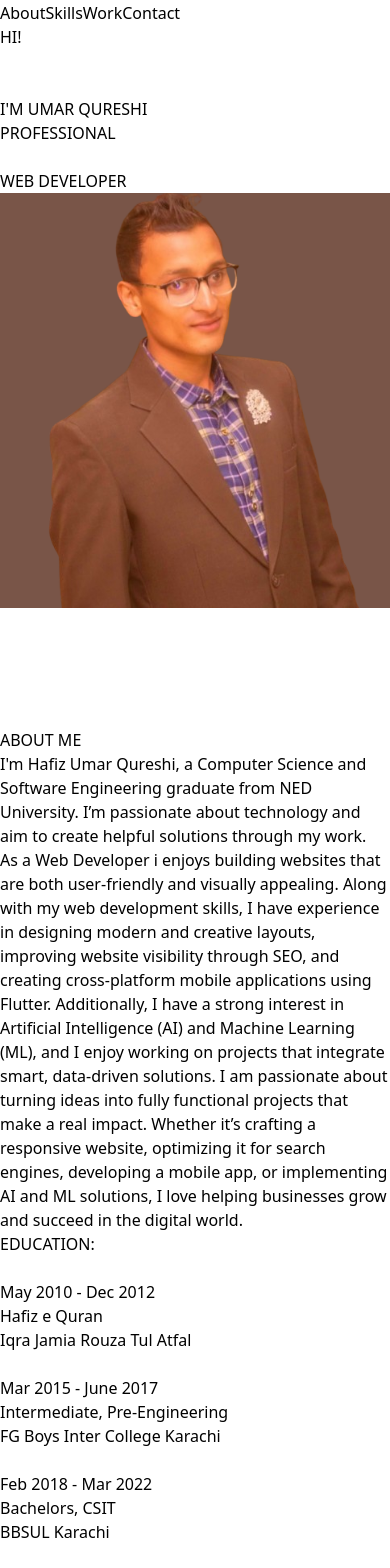
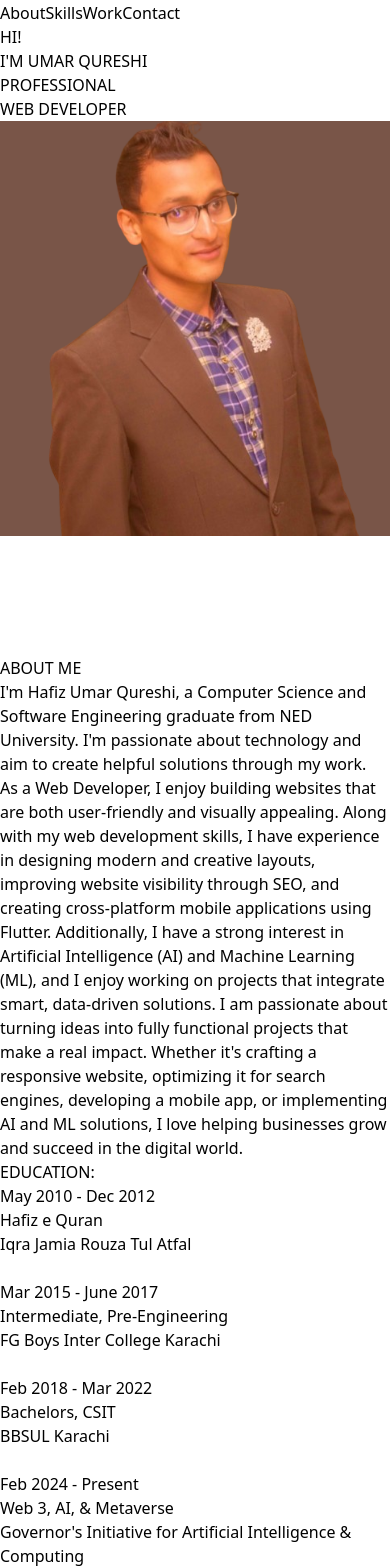
Before and after one commit to Umerqureshi786/My-Website, a Next.js app: page / in a window 390 px wide. Shown: the part 23-1591 px from the top of the page. Built offline with nearby package versions, Linux system fonts and the light colour scheme.

Commit message:
Responsive

```diff
--- a/src/app/Footer.tsx
+++ b/src/app/Footer.tsx
@@ -4,15 +4,15 @@ export const Footer = () => {
   return (
     <div>
 
-            <div className='flex justify-evenly  p-4 bg-slate-900 text-white'>
-                <div className=' w-96 mt-14'>
-                    <h1 className='font-bold text-2xl'>Umar Qureshi</h1>
-                    <p className='mt-4'>Crafted with passion and dedication, this website is a reflection of my journey, skills, and commitment to excellence in every project I undertake!</p>
+      <div className='grid grid-cols-1 sm:grid-cols-1 gap-10 md:grid-cols-2 lg:grid-cols-4  p-4 bg-slate-900 text-white'>
+        <div className='  mt-4'>
+          <h1 className='font-bold text-3xl'>Umar Qureshi</h1>
+          <p className='mt-4'>Crafted with passion and dedication, this website is a reflection of my journey, skills, and commitment to excellence in every project.</p>
         </div>
 
         <div className='mt-4 flex flex-col gap-3'>
 
-                    <h1 className='text-2xl font-semibold w-max'>Quick Links</h1>
+          <h1 className='text-3xl font-bold w-max'>Quick Links</h1>
           <a href="#" className=''>About</a>
           <a href="#">Skills</a>
           <a href="#">Work</a>
@@ -22,7 +22,7 @@ export const Footer = () => {
 
 
         <div className='mt-4 flex flex-col gap-3'>
-                    <h1 className='text-2xl font-semibold w-max'>My Services</h1>
+          <h1 className='text-3xl font-bold w-max'>My Services</h1>
           <a href="#" className=''>Web Development</a>
           <a href="#">App Development</a>
           <a href="#">Web Designing</a>
@@ -33,7 +33,7 @@ export const Footer = () => {
 
 
         <div className='mt-4 flex flex-col  gap-3'>
-                    <h1 className='text-2xl font-semibold w-max'>About</h1>
+          <h1 className='text-3xl font-bold w-max'>About</h1>
           <a href="#" className=''>Privacy Policy</a>
           <a href="#">Hire Me</a>
           <a href="#">Terms & Conditions</a>
--- a/src/app/Navbar.tsx
+++ b/src/app/Navbar.tsx
@@ -5,12 +5,12 @@ export const Navbar = () => {
         <div className="flex flex-wrap items-center justify-between sticky top-0 z-50 shadow-xl bg-sky-950 py-4 px-4 sm:px-6 md:px-8 lg:px-10 xl:px-12">
 
             {/* Logo Section */}
-            <div className="text-center sm:text-left">
+            <div className=" ml-24 ">
                 <h1 className="text-white text-xl sm:text-2xl font-bold">Hafiz Umar Qureshi</h1>
             </div>
 
             {/* Links Section */}
-            <div className="flex gap-4 sm:gap-6 text-white text-xs sm:text-sm md:text-base lg:text-lg mt-4 sm:mt-0">
+            <div className="flex gap-4 sm:gap-6 text-white text-xs sm:text-sm md:text-base lg:text-lg mt-4 sm:mt-0  ml-14">
                 <a href="#About" className="hover:bg-black border-2 border-white px-2 py-1 rounded-lg hover:active:text-sky-200 sm:px-3 md:px-4">About</a>
 
                 <a href="#Skills" className="hover:bg-black border-2 border-white px-2 py-1 rounded-lg hover:active:text-sky-200 sm:px-3 md:px-4">Skills</a>
--- a/src/app/page.tsx
+++ b/src/app/page.tsx
@@ -10,30 +10,38 @@ export default function Homepage() {
 
       <Navbar />
 
-      <div className='grid grid-cols-1 gap-2 mt-8 sm:grid-cols-1 md:grid-cols-2'>
+      <div className='grid grid-cols-1 gap-2 mt-8 md:grid-cols-2'>
+        {/* Left Column - Text Content */}
+        <div className='md:ml-20 lg:ml-32 xl:ml-40 mx-4 sm:mx-8 md:mx-0 text-center md:text-left'>
+          <h1 className='text-5xl sm:text-6xl md:text-7xl text-white font-bold mt-8 md:mt-20'>
+            HI!
+          </h1>
 
-        <div className='ml-80 w-max'>
-          <h1 className='text-7xl text-white font-bold mt-20'>HI!</h1>
-          <br /> <br />
-          <h1 className='text-6xl text-white font-sans font-bold'>I'M UMAR QURESHI </h1>
-          <h1 className='text-6xl text-white font-sans mt-4 font-bold'>PROFESSIONAL</h1> <br />
-          <h1 className='text-5xl font-bold text-sky-700 font-sans mt-4 bg-white w-max px-3 rounded-xl p-2 border-4  border-black hover:bg-sky-700  hover:text-white'>WEB DEVELOPER</h1>
-        </div>
-
-
-
-
-
-        <div className=' mt-10 '>
-
-          <Image src={"/Main 2.png"} alt='Umar ' width={400} height={400} className='ml-32 rounded-3xl mt-16 border-2 shadow-2xl shadow-sky-300 border-white' />
-
+          <div className='space-y-4 mt-6 md:mt-12'>
+            <h1 className='text-4xl sm:text-5xl md:text-6xl text-white font-sans font-bold'>
+              I'M UMAR QURESHI
+            </h1>
+            <h1 className='text-4xl sm:text-5xl md:text-6xl text-white font-sans font-bold'>
+              PROFESSIONAL
+            </h1>
+            <div className='flex justify-center md:justify-start'>
+              <h1 className='text-3xl sm:text-4xl md:text-5xl font-bold text-sky-700 font-sans bg-white w-max px-3 rounded-xl p-2 border-4 border-black hover:bg-sky-700 hover:text-white transition-all'>
+                WEB DEVELOPER
+              </h1>
+            </div>
+          </div>
 
         </div>
 
+        {/* Right Column - Image */}
+        <div className='mt-8 md:mt-10 flex justify-center md:justify-start'>
+          <Image src={"/Main 2.png"} alt='Umar' width={400} height={400}
+            className='w-3/4 sm:w-2/3 md:w-3/4 lg:w-2/3 xl:w-1/2 rounded-3xl border-2 shadow-2xl shadow-sky-300 border-white mx-auto md:ml-8 lg:ml-12'
+          />
+        </div>
+      </div>
 
 
-      </div>
 
       <section id="About" />
 
@@ -52,9 +60,12 @@ export default function Homepage() {
 
 
         <h1 className='text-3xl font-bold text-white'> ABOUT ME</h1>
-        <div className='p-6 w-96 mt-2'>
-          <p className='text-justify text-white'>I'm Hafiz Umar Qureshi, a Computer Science and Software Engineering graduate from NED University. I’m passionate about technology and aim to create helpful solutions through my work.</p>
+        <div className="p-3 sm:p-2 w-full sm:w-96 mt-2  max-w-md mx-auto">
+          <p className="text-justify text-white px-12 text-lg">
+            I&apos;m Hafiz Umar Qureshi, a Computer Science and Software Engineering graduate from NED University. I&apos;m passionate about technology and aim to create helpful solutions through my work.
+          </p>
         </div>
+
 
         {/* Horizontal Line Below */}
         <div className="w-1/2 border-t-2 border-gray-300 mt-4"></div>
@@ -70,71 +81,81 @@ export default function Homepage() {
 
         </div> */}
 
-        <div className='flex justify-center py-12 px-10 '>
+        <div className='flex justify-center  sm:p-6'>
 
-          <p className='text-white p-2 text-justify px-48'> As a Web Developer i enjoys building websites that are both user-friendly and visually appealing. Along with my web development skills, I have experience in designing modern and creative layouts, improving website visibility through SEO, and creating cross-platform mobile applications using Flutter. Additionally, I have a strong interest in Artificial Intelligence (AI) and Machine Learning (ML), and I enjoy working on projects that integrate smart, data-driven solutions. I am passionate about turning ideas into fully functional projects that make a real impact. Whether it’s crafting a responsive website, optimizing it for search engines, developing a mobile app, or implementing AI and ML solutions, I love helping businesses grow and succeed in the digital world.
+          <p className='text-white text-lg sm:text-base md:text-lg
+               sm:px-8 md:px-12 lg:px-24 xl:px-32
+              max-w-[100%] sm:max-w-[90%] md:max-w-[85%] lg:max-w-[80%] xl:max-w-[70%]
+              text-justify leading-relaxed sm:leading-loose
+              mx-auto'>
+            As a Web Developer, I enjoy building websites that are both user-friendly and visually appealing.
+            Along with my web development skills, I have experience in designing modern and creative layouts,
+            improving website visibility through SEO, and creating cross-platform mobile applications using Flutter.
+            Additionally, I have a strong interest in Artificial Intelligence (AI) and Machine Learning (ML),
+            and I enjoy working on projects that integrate smart, data-driven solutions.
+            I am passionate about turning ideas into fully functional projects that make a real impact.
+            Whether it's crafting a responsive website, optimizing it for search engines, developing a mobile app,
+            or implementing AI and ML solutions, I love helping businesses grow and succeed in the digital world.
+          </p>
+        </div>
 
-          </p>
 
-        </div>
       </div>
 
 
 
-      <div className='flex gap-20 mt-10'>
+      <div className='flex flex-col lg:flex-row gap-10 lg:gap-20 mt-8 lg:mt-10 '>
 
-        <div className=' ml-40'>
-
-          <div className='ml-48 text-white'>
-
-            <div>
-              <h1 className='text-3xl font-bold text-white ml-3'>EDUCATION:</h1>
+        {/* Education Section */}
+        <div className='lg:ml-12 xl:ml-20 px-4 sm:px-6 md:px-8 lg:px-0 '>
+          <div className='lg:ml-12 xl:ml-16 text-white'>
+            <div className=' text-center '>
+              <h1 className='text-3xl md:text-2xl lg:text-3xl font-bold text-white mt-4 lg:mt-6'>EDUCATION:</h1>
             </div>
 
-            <br />
-
-            <div className='ml-5 p-4'>
-
-
-              <ul className="list-disc"> <li>May 2010 - Dec 2012</li></ul>
-              <h1 className='font-bold text-xl text-amber-400'>Hafiz e Quran</h1>
-              <p>Iqra Jamia Rouza Tul Atfal</p>
-
-              <br />
-
-
-              <ul className="list-disc"> <li>Mar 2015 - June 2017</li></ul>
-              <h1 className='font-bold text-xl text-amber-400'>Intermediate, Pre-Engineering</h1>
-              <p>FG Boys Inter College Karachi</p>
-
-              <br />
-
-              <ul className="list-disc"><li>Feb 2018 - Mar 2022 </li></ul>
-              <h1 className='font-bold text-xl text-amber-400'>Bachelors, CSIT</h1>
-              <p>BBSUL Karachi</p>
-
-              <br />
-
-              <ul className="list-disc"> <li>Feb 2024 - Present</li> </ul>
-              <h1 className='font-bold text-xl text-amber-400'>Web 3, AI, & Metaverse</h1>
-              <p>Governor's Initiative for Artificial Intelligence & Computing</p>
-
-
+            <div className='p-2 md:p-4 space-y-4 md:space-y-6 ml-20 '>
+              {[
+                {
+                  dates: "May 2010 - Dec 2012",
+                  title: "Hafiz e Quran",
+                  institution: "Iqra Jamia Rouza Tul Atfal"
+                },
+                {
+                  dates: "Mar 2015 - June 2017",
+                  title: "Intermediate, Pre-Engineering",
+                  institution: "FG Boys Inter College Karachi"
+                },
+                {
+                  dates: "Feb 2018 - Mar 2022",
+                  title: "Bachelors, CSIT",
+                  institution: "BBSUL Karachi"
+                },
+                {
+                  dates: "Feb 2024 - Present",
+                  title: "Web 3, AI, & Metaverse",
+                  institution: "Governor's Initiative for Artificial Intelligence & Computing"
+                }
+              ].map((item, index) => (
+                <div key={index} className='space-y-2'>
+                  <div className='flex items-center'>
+                    <div className='w-2 h-2 bg-amber-400 rounded-full mr-2'></div>
+                    <span className='text-sm md:text-base'>{item.dates}</span>
+                  </div>
+                  <h2 className='font-bold text-lg md:text-xl text-amber-400 pl-4'>{item.title}</h2>
+                  <p className='text-sm md:text-base pl-4'>{item.institution}</p>
+                  {index < 3 && <br className='hidden md:block' />}
+                </div>
+              ))}
             </div>
           </div>
-
-
         </div>
 
-        <div className=''>
-          <Image src={"/Cap.png"} alt='cap' width={400} height={300} className='mt-10' />
-
+        {/* Image Section - Hidden on mobile and tablet */}
+        <div className='hidden lg:block  lg:ml-8 xl:ml-12 '>
+          <Image src="/Cap.png" alt='cap' width={400} className='mt-6 lg:mt-10 ml-44 w-[300px] lg:w-[350px] xl:w-[400px]' height={300}
+          />
         </div>
-
-
-
       </div>
-
 
       <section id="Skills" />
 
@@ -147,15 +168,14 @@ export default function Homepage() {
 
 
 
-
         <div className='flex flex-col items-center '>
 
           {/* Horizontal Line Above */}
-          <div className="w-1/2 border-t-2 border-gray-300 mb-4"></div>
+          {/* <div className="w-1/2 border-t-2 border-gray-300 mb-4"></div> */}
 
           <h1 className='text-3xl font-bold text-white '> SKILLS</h1>
 
-          <div className='grid grid-cols-3 gap-4 mt-10 px-60 '>
+          <div className='grid grid-cols-1 md:grid-cols-2 lg:grid-cols-3 gap-4 md:gap-6 mt-10 px-4 sm:px-6 md:px-8 lg:px-12 xl:px-20 max-w-7xl mx-auto'>
 
 
             <div className='border-2 border-white text-center rounded-md bg-sky-950 '>
@@ -253,7 +273,7 @@ export default function Homepage() {
             <h1 className='text-3xl font-bold text-white'> WORK </h1>
           </div>
 
-          <div className='grid grid-cols-2 gap-16 mt-12'>
+          <div className='grid grid-cols-1 sm:grid-cols-2 md:grid-cols-3 lg:grid-cols-3 px-8 gap-10 mt-12'>
 
 
             <div className='bg-sky-900 border-2 border-white rounded-xl text-center text-white font-bold text-xl'><p>Governor House Website</p>
@@ -306,36 +326,63 @@ export default function Homepage() {
 
 
 
-        <div className='flex flex-col  bg-sky-900 text-white gap-10'>
-          <div className='flex flex-col items-center'>
-            <h1 className='text-3xl font-bold text-white mt-3'>CONTACT ME</h1>
+        <div className='flex flex-col bg-sky-900 text-white gap-6 py-8 px-4 md:px-8 lg:px-16'>
+          <div className='flex flex-col items-center mb-4'>
+            <h1 className='text-2xl md:text-3xl font-bold text-white'>CONTACT ME</h1>
           </div>
 
-          <div className='flex  gap-4 mt-4 ml-96'>
-            <Image src={"/communication.png"} alt='Email' width={40} height={40} />
-            <p className='mt-2'>:</p>
-            <p className='mt-2'>qureshiumer776@gmail.com</p>
+          <div className='flex flex-col md:flex-row justify-center items-center gap-4 md:gap-6'>
+            {/* Email Section */}
+            <div className='flex items-center w-full max-w-xs md:max-w-none'>
+              <div className='w-10 md:w-12 flex-shrink-0'>
+                <Image
+                  src={"/communication.png"}
+                  alt='Email'
+                  width={40}
+                  height={40}
+                  className='w-full h-auto'
+                />
+              </div>
+              <span className='mx-2'>:</span>
+              <p className='text-sm md:text-base break-all'>
+                qureshiumer776@gmail.com
+              </p>
+            </div>
+
+            {/* Phone Section */}
+            <div className='flex items-center w-full max-w-xs md:max-w-none'>
+              <div className='w-10 md:w-12 flex-shrink-0'>
+                <Image
+                  src={"/phone.png"}
+                  alt='call'
+                  width={40}
+                  height={40}
+                  className='w-full h-auto'
+                />
+              </div>
+              <span className='mx-2'>:</span>
+              <p className='text-sm md:text-base'>
+                0348-2500818
+              </p>
+            </div>
+
+            {/* Address Section */}
+            <div className='flex items-center w-full max-w-xs md:max-w-none'>
+              <div className='w-10 md:w-12 flex-shrink-0'>
+                <Image
+                  src={"/map.png"}
+                  alt='map'
+                  width={40}
+                  height={40}
+                  className='w-full h-auto'
+                />
+              </div>
+              <span className='mx-2'>:</span>
+              <p className='text-sm md:text-base'>
+                Massan Road Near Shireen Jinnah Colony, Clifton, Karachi
+              </p>
+            </div>
           </div>
-
-          <div className='flex gap-4  ml-96'>
-            <Image src={"/phone.png"} alt='call' width={40} height={40} />
-            <p className='mt-2'>:</p>
-            <p className='mt-2'>0348-2500818</p>
-          </div>
-
-
-          <div className='flex gap-4  ml-96 '>
-            <Image src={"/map.png"} alt='map' width={40} height={40} />
-            <p className='mt-2'>:</p>
-            <p className='mt-2'> Massan Road Near Shireen Jinnah Colony, Clifton, Karachi</p>
-          </div>
-
-
-
-
-          <br />
-
-
         </div>
 
 
```
Lines whose indentation alone changed are shown as unchanged.
